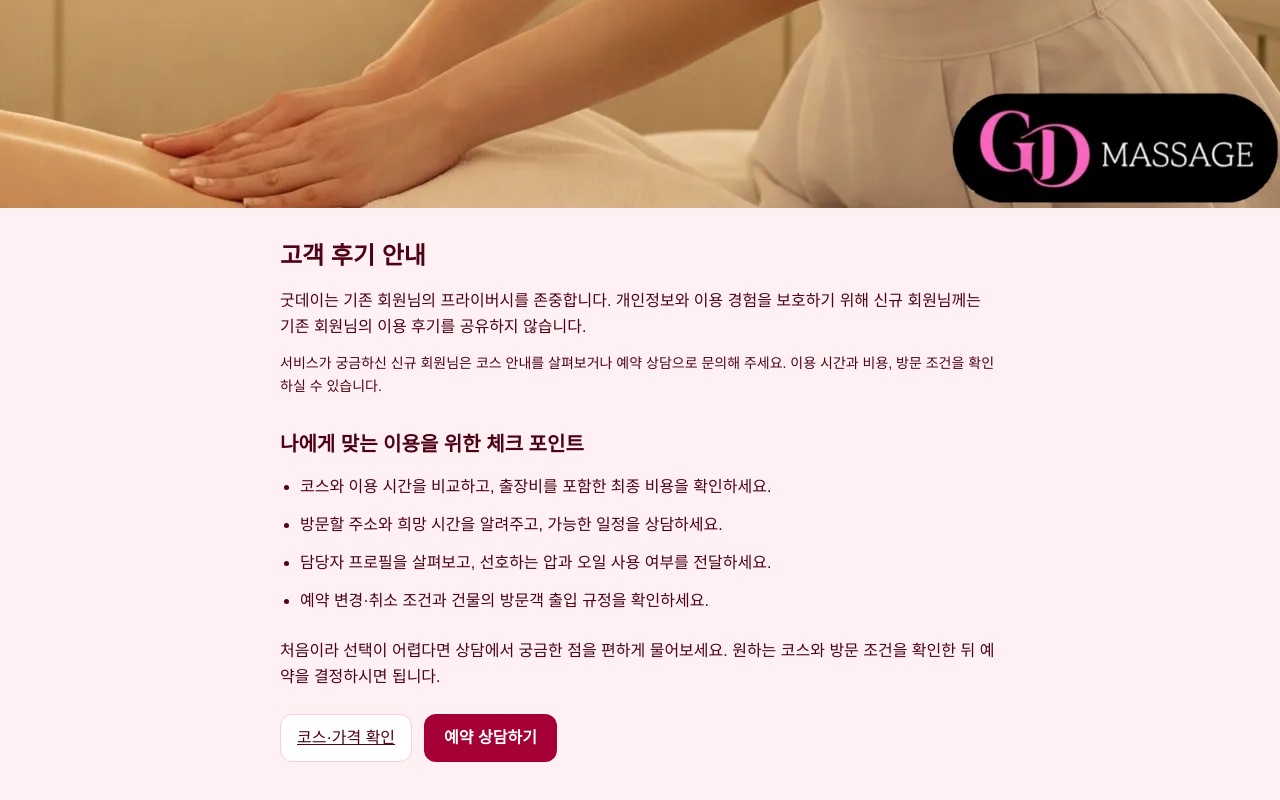
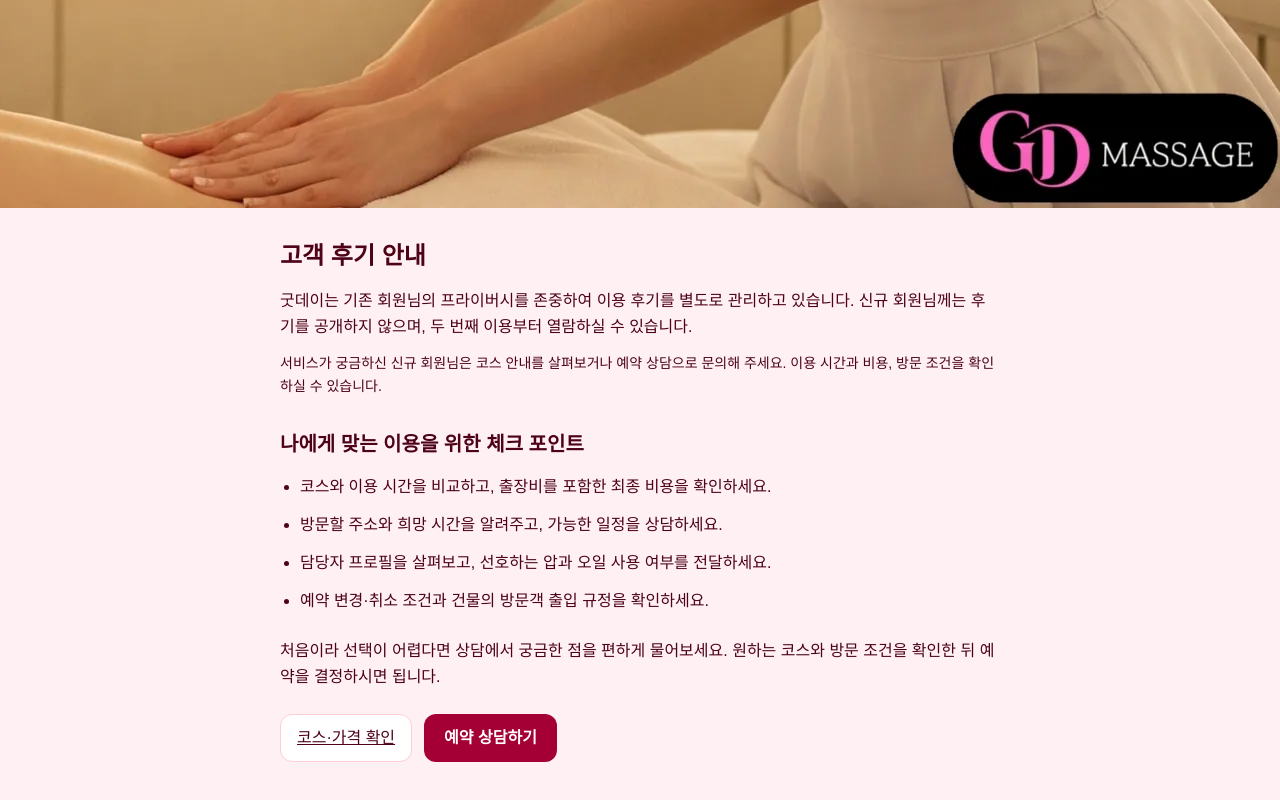
Before and after one commit to kimguang323/goodday-massage, a Next.js app: page /reviews in a window 1280 px wide. Shown: the part 1128-1928 px from the top of the page. Built offline with nearby package versions, Linux system fonts and the light colour scheme.

Commit message:
Explain review access from the second visit

```diff
--- a/src/components/ReviewPage.tsx
+++ b/src/components/ReviewPage.tsx
@@ -6,7 +6,7 @@ export default function ReviewPage({ onBook }: { onBook: () => void }) {
     <Image width={1280} height={1280} sizes="100vw" priority src="/reviews-banner.webp" alt="굿데이 고객 후기 안내" className="h-auto w-full" />
     <div className="mx-auto max-w-3xl px-6 py-8">
       <h1 className="text-2xl font-semibold">고객 후기 안내</h1>
-      <p className="mt-4 leading-relaxed">굿데이는 기존 회원님의 프라이버시를 존중합니다. 개인정보와 이용 경험을 보호하기 위해 신규 회원님께는 기존 회원님의 이용 후기를 공유하지 않습니다.</p>
+      <p className="mt-4 leading-relaxed">굿데이는 기존 회원님의 프라이버시를 존중하여 이용 후기를 별도로 관리하고 있습니다. 신규 회원님께는 후기를 공개하지 않으며, 두 번째 이용부터 열람하실 수 있습니다.</p>
       <p className="mt-3 text-sm leading-relaxed">서비스가 궁금하신 신규 회원님은 코스 안내를 살펴보거나 예약 상담으로 문의해 주세요. 이용 시간과 비용, 방문 조건을 확인하실 수 있습니다.</p>
       <h2 className="mt-8 text-xl font-semibold">나에게 맞는 이용을 위한 체크 포인트</h2>
       <ul className="mt-4 list-disc space-y-3 pl-5 leading-relaxed"><li>코스와 이용 시간을 비교하고, 출장비를 포함한 최종 비용을 확인하세요.</li><li>방문할 주소와 희망 시간을 알려주고, 가능한 일정을 상담하세요.</li><li>담당자 프로필을 살펴보고, 선호하는 압과 오일 사용 여부를 전달하세요.</li><li>예약 변경·취소 조건과 건물의 방문객 출입 규정을 확인하세요.</li></ul>
```
